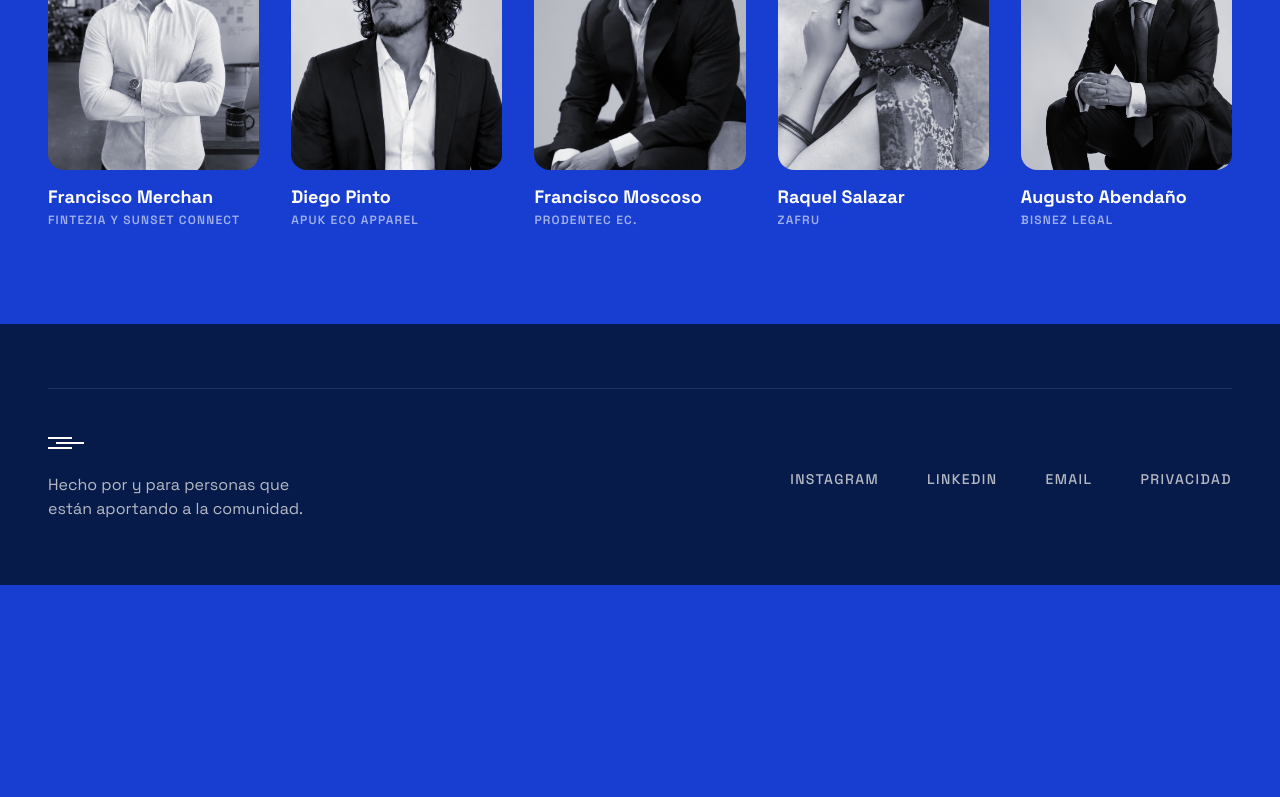
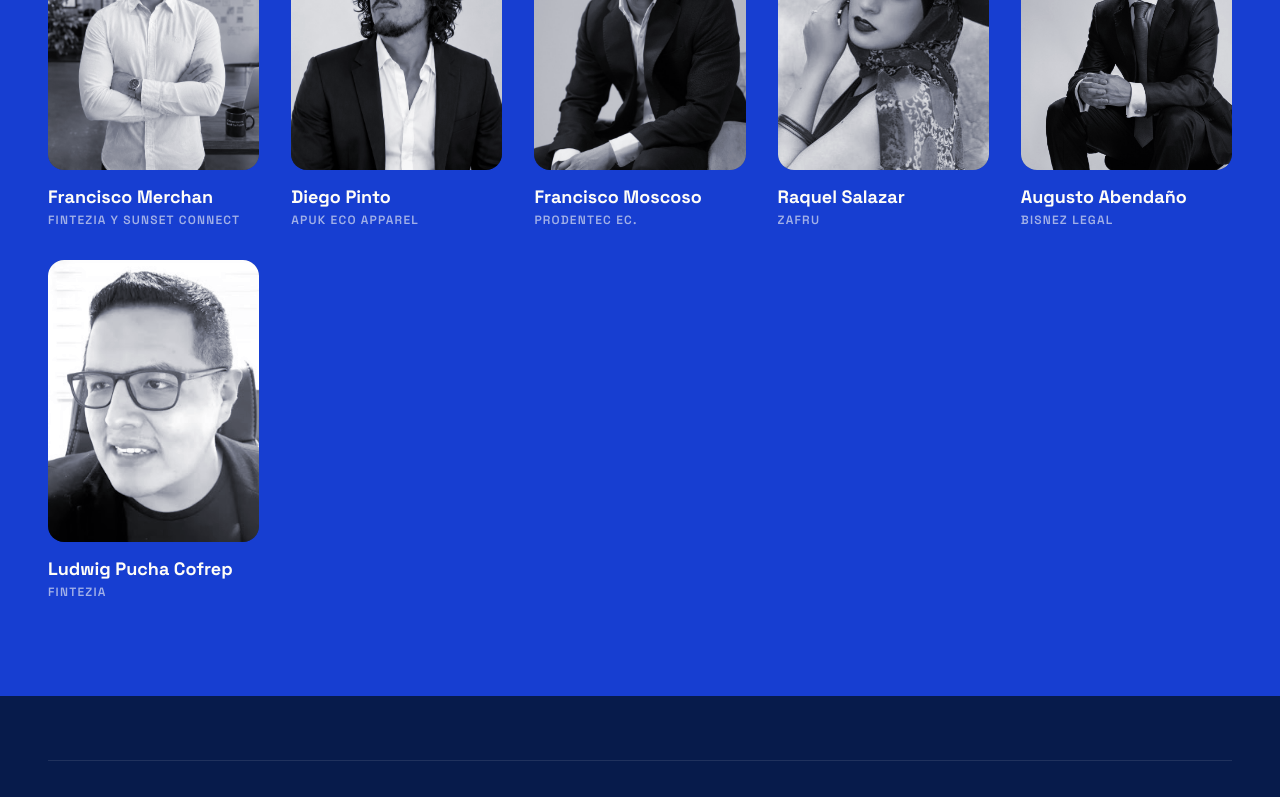
Before and after one commit to Francisco-DoctoPro/sunset-connect, a Next.js app: page /directorio in a window 1280 px wide. Shown: the part 504-1301 px from the top of the page. Before the commit the page ends 1089 px from the top, so only its background shows below. Built offline with nearby package versions, Linux system fonts and the light colour scheme.

Commit message:
update: add ludwig pucha cofrep to the directory

```diff
--- a/src/data/config.ts
+++ b/src/data/config.ts
@@ -65,6 +65,16 @@ export const config = {
       image: "/images/augusto-abendano.png",
       imagePosition: "object-[20%_center]",
       link: "https://linktr.ee/bisnezlegal"
+    },
+    {
+      id: "5",
+      name: "Ludwig Pucha Cofrep",
+      role: "CTO & Creador de Contenido",
+      project: "Fintezia",
+      building: "Está construyendo infraestructura financiera e inteligencia artificial para usuarios desatendidos.",
+      bio: "Arquitecto fintech autodidacta y emprendedor. Ha construido sistemas de crédito rentables desde cero, incluyendo productos pioneros para estudiantes universitarios sin historial crediticio tradicional. En Fintezia lidera el desarrollo de inteligencia artificial, arquitectura de datos e infraestructura financiera. Además, comparte su conocimiento como creador de contenido, habiendo cultivado una comunidad educativa de más de 300K seguidores en plataformas digitales.",
+      image: "/images/ludwig-pucha.png",
+      link: "https://fintezia.com"
     }
   ],
   stories: [
```
Also changed, not shown: public/images/ludwig-pucha.png (added).
